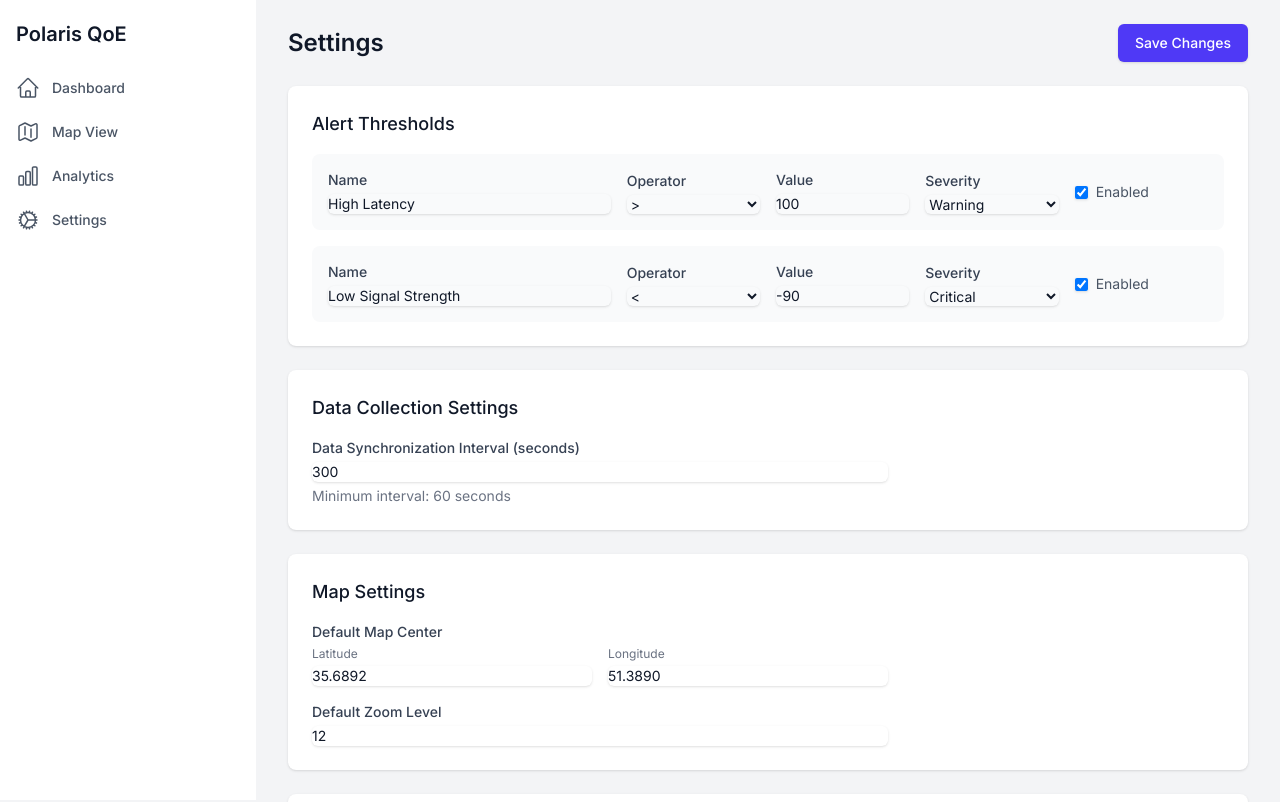
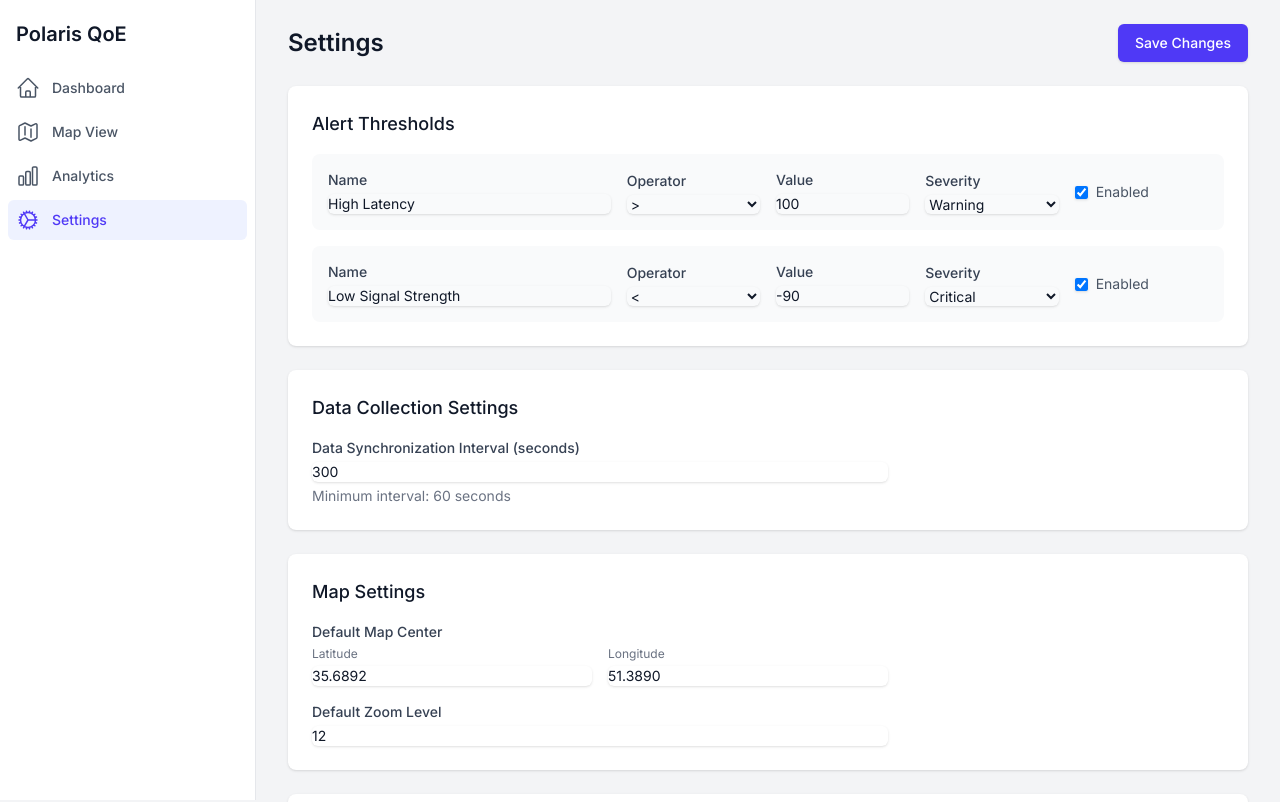
Before and after one commit to NetMob-Mobile-Networks-Project/polaris-web, a Next.js app: page /dashboard/settings in a window 1280 px wide. Shown: the top 802 px of the page. Built offline with nearby package versions, Linux system fonts and the light colour scheme.

Commit message:
Fixed responsive bugs

```diff
--- a/src/app/dashboard/layout.tsx
+++ b/src/app/dashboard/layout.tsx
@@ -1,6 +1,16 @@
-import { ReactNode } from 'react';
-import Link from 'next/link';
-import { HomeIcon, MapIcon, ChartBarIcon, CogIcon } from '@heroicons/react/24/outline';
+"use client";
+
+import { ReactNode, useState } from "react";
+import Link from "next/link";
+import {
+  HomeIcon,
+  MapIcon,
+  ChartBarIcon,
+  CogIcon,
+  Bars3Icon,
+  XMarkIcon,
+} from "@heroicons/react/24/outline";
+import { usePathname } from "next/navigation";
 
 interface DashboardLayoutProps {
   children: ReactNode;
@@ -14,12 +24,54 @@
 ];
 
 export default function DashboardLayout({ children }: DashboardLayoutProps) {
+  const [sidebarOpen, setSidebarOpen] = useState(false);
+  const pathname = usePathname();
+
   return (
     <div className="min-h-screen bg-gray-100">
-      <div className="flex h-full">
-        {/* Sidebar */}
+      {/* Mobile sidebar backdrop */}
+      {sidebarOpen && (
+        <div
+          className="fixed inset-0 z-[90] bg-gray-600 bg-opacity-75 md:hidden"
+          onClick={() => setSidebarOpen(false)}
+        />
+      )}
+
+      {/* Mobile sidebar */}
+      <div className={`fixed inset-y-0 left-0 z-[100] w-64 bg-white transform transition-transform duration-300 ease-in-out md:hidden ${
+        sidebarOpen ? 'translate-x-0' : '-translate-x-full'
+      }`}>
+        <div className="flex items-center justify-between h-16 px-4 border-b border-gray-200">
+          <h1 className="text-xl font-semibold text-gray-900">Polaris QoE</h1>
+          <button
+            onClick={() => setSidebarOpen(false)}
+            className="p-2 rounded-md text-gray-500 hover:text-gray-900 hover:bg-gray-100"
+          >
+            <XMarkIcon className="h-6 w-6" />
+          </button>
+        </div>
+        <nav className="px-2 py-4 space-y-1">
+          {navigation.map((item) => (
+            <Link
+              key={item.name}
+              href={item.href}
+              className={`group flex items-center px-2 py-2 text-sm font-medium rounded-md ${
+                pathname === item.href
+                  ? 'bg-indigo-50 text-indigo-600'
+                  : 'text-gray-600 hover:bg-gray-50 hover:text-gray-900'
+              }`}
+              onClick={() => setSidebarOpen(false)}
+            >
+              <item.icon className="mr-3 flex-shrink-0 h-6 w-6" />
+              {item.name}
+            </Link>
+          ))}
+        </nav>
+      </div>
+
+      {/* Desktop sidebar */}
       <div className="hidden md:flex md:w-64 md:flex-col md:fixed md:inset-y-0">
-          <div className="flex flex-col flex-grow pt-5 bg-white overflow-y-auto">
+        <div className="flex flex-col flex-grow pt-5 bg-white overflow-y-auto border-r border-gray-200">
           <div className="flex items-center flex-shrink-0 px-4">
             <h1 className="text-xl font-semibold text-gray-900">Polaris QoE</h1>
           </div>
@@ -29,7 +81,11 @@
                 <Link
                   key={item.name}
                   href={item.href}
-                    className="group flex items-center px-2 py-2 text-sm font-medium rounded-md text-gray-600 hover:bg-gray-50 hover:text-gray-900"
+                  className={`group flex items-center px-2 py-2 text-sm font-medium rounded-md ${
+                    pathname === item.href
+                      ? 'bg-indigo-50 text-indigo-600'
+                      : 'text-gray-600 hover:bg-gray-50 hover:text-gray-900'
+                  }`}
                 >
                   <item.icon className="mr-3 flex-shrink-0 h-6 w-6" />
                   {item.name}
@@ -42,6 +98,20 @@
 
       {/* Main content */}
       <div className="md:pl-64 flex flex-col flex-1">
+        {/* Mobile header */}
+        <div className="sticky top-0 z-10 md:hidden bg-white border-b border-gray-200">
+          <div className="flex items-center justify-between h-16 px-4">
+            <button
+              onClick={() => setSidebarOpen(true)}
+              className="p-2 rounded-md text-gray-500 hover:text-gray-900 hover:bg-gray-100"
+            >
+              <Bars3Icon className="h-6 w-6" />
+            </button>
+            <h1 className="text-xl font-semibold text-gray-900">Polaris QoE</h1>
+            <div className="w-10" /> {/* Spacer for balance */}
+          </div>
+        </div>
+
         <main className="flex-1">
           <div className="py-6">
             <div className="max-w-7xl mx-auto px-4 sm:px-6 md:px-8">
@@ -51,6 +121,5 @@
         </main>
       </div>
     </div>
-    </div>
   );
 }
--- a/src/components/map/network-map.tsx
+++ b/src/components/map/network-map.tsx
@@ -97,7 +97,7 @@
     };
   }, [activeMetric]);
 
-  return <div id="map" className="w-full h-full" />;
+  return <div id="map" className="w-full h-full z-0" />;
 }
 
 function getMetricValue(point: NetworkMetrics, metric: string): number {
```
Also changed, not shown: 1 other file (tests, documents, lock files or other folders). Lines whose indentation alone changed are shown as unchanged.
